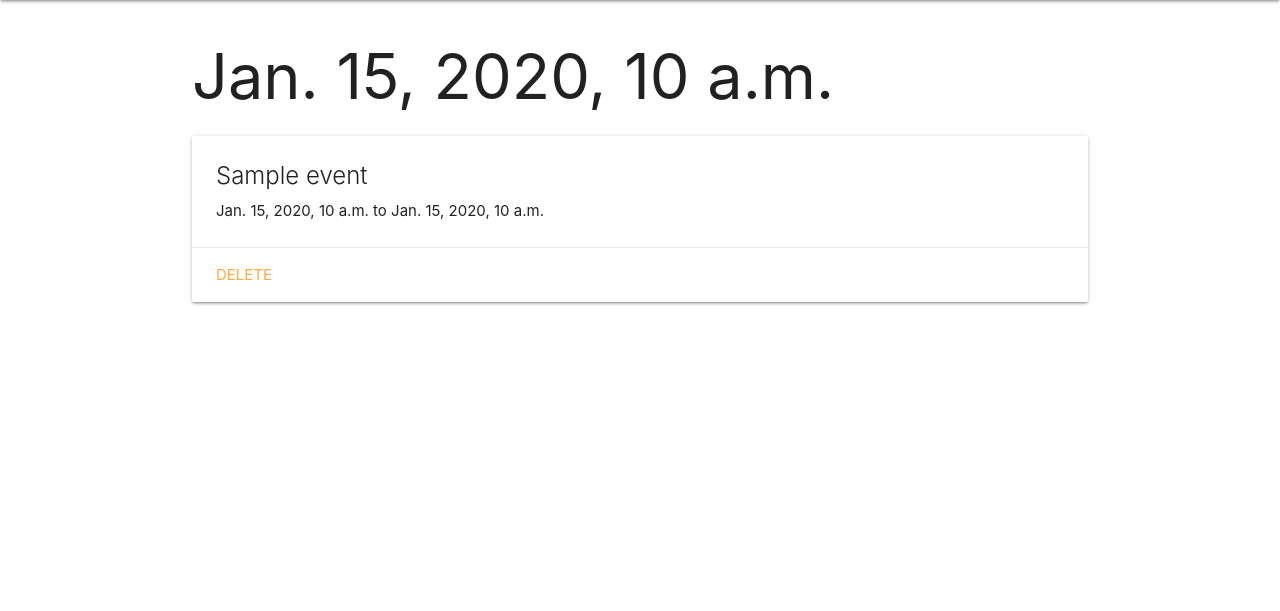
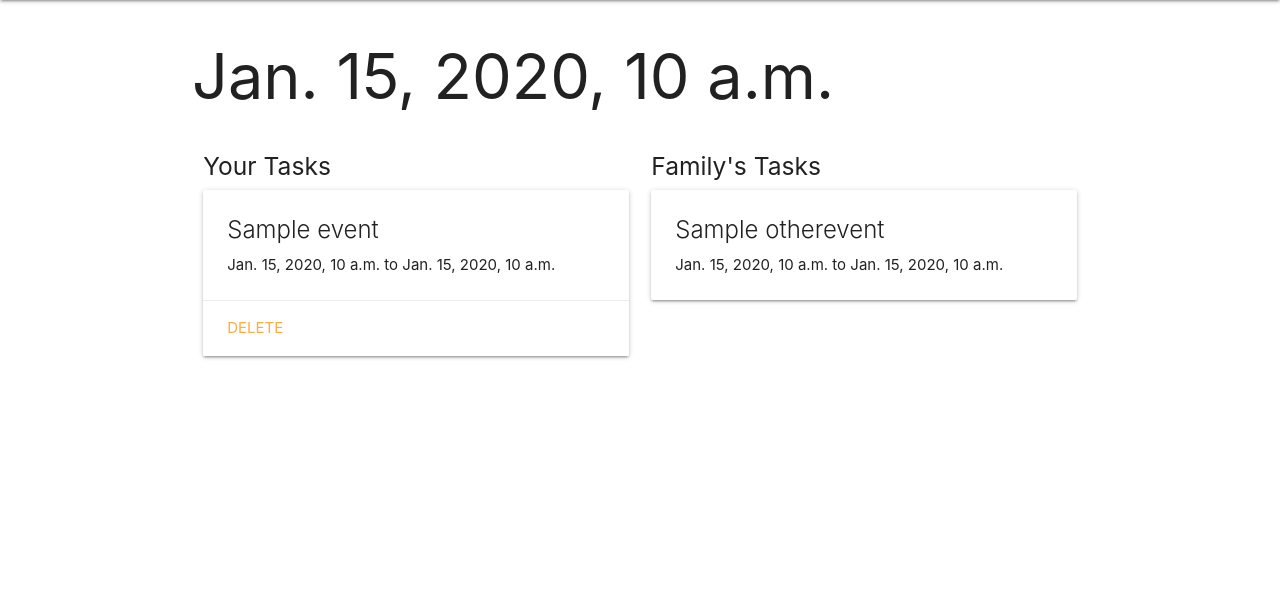
Before and after one commit to DavidGriffinMartin/Family-Day-Planner, a Django app: template main_app/templates/date_detail.html in a window 1280 px wide. Shown: the part 64-675 px from the top of the page. Run offline with Django 4.2, Linux system fonts and the light colour scheme; the template is opened without the code that fills it: most values are stand-ins (such as "Sample title", 1, 10 or a date in 2020).

Commit message:
wip: Adds OtherEvent display.

```diff
--- a/main_app/templates/date_detail.html
+++ b/main_app/templates/date_detail.html
@@ -2,6 +2,9 @@
 
 <h1>{{ date_selected }}</h1>
 
+<div class="row">
+  <div class="col s6">
+    <h5>Your Tasks</h5>
     {% for event in events %}
     <div class="card">
       <div class="card-content">
@@ -13,5 +16,18 @@
       </div>
     </div>
     {% endfor %}
+  </div>
+  <div class="col s6">
+    <h5>Family's Tasks</h5>
+    {% for otherevent in otherevents %}
+    <div class="card">
+      <div class="card-content">
+        <span class="card-title">{{ otherevent.name }}</span>
+        <p>{{ otherevent.timeBeg }} to {{ otherevent.timeEnd}}</p>
+      </div>
+    </div>
+    {% endfor %}
+  </div>
+</div>
 
 {% endblock %}
```
Lines whose indentation alone changed are shown as unchanged.
